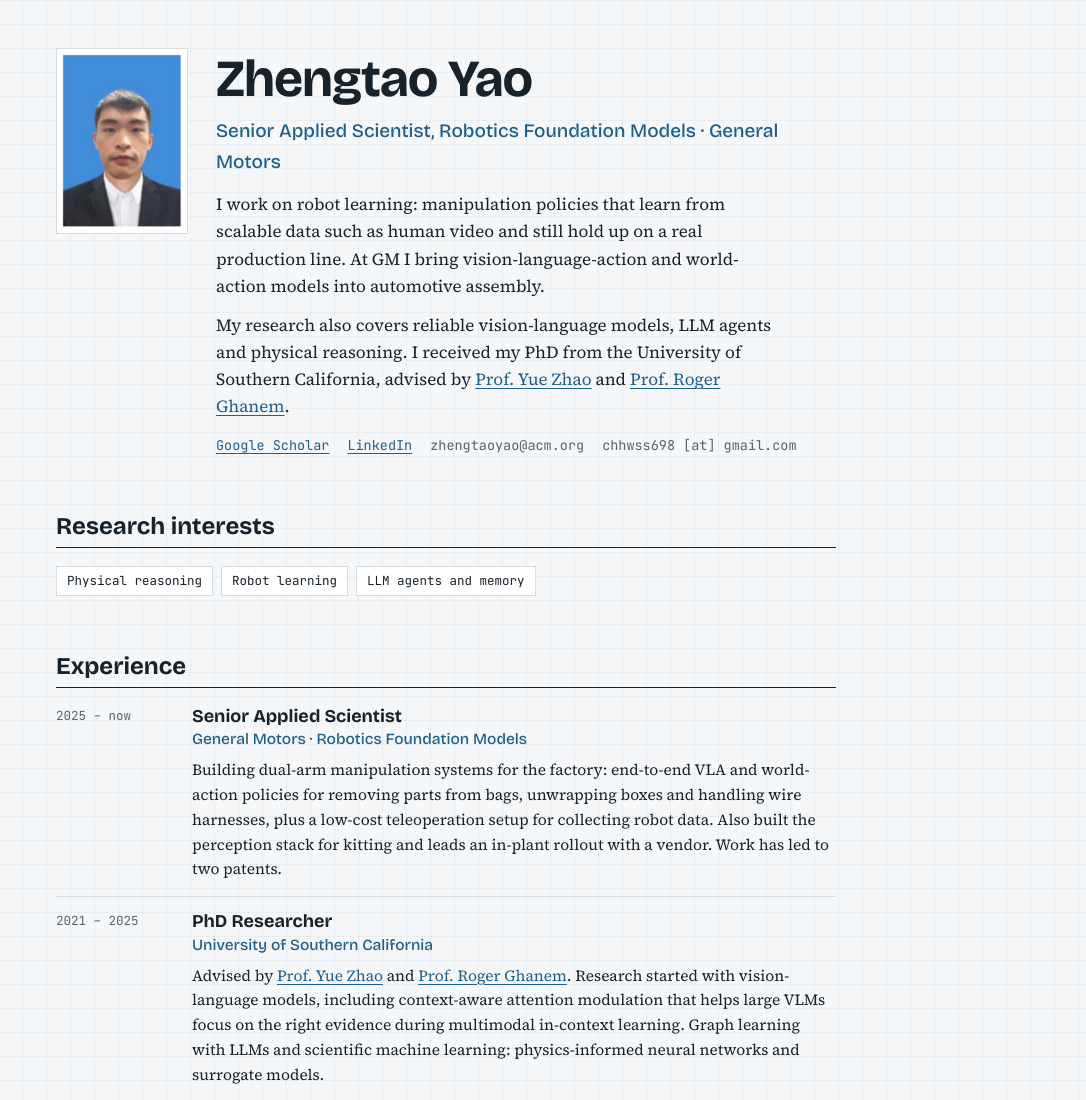
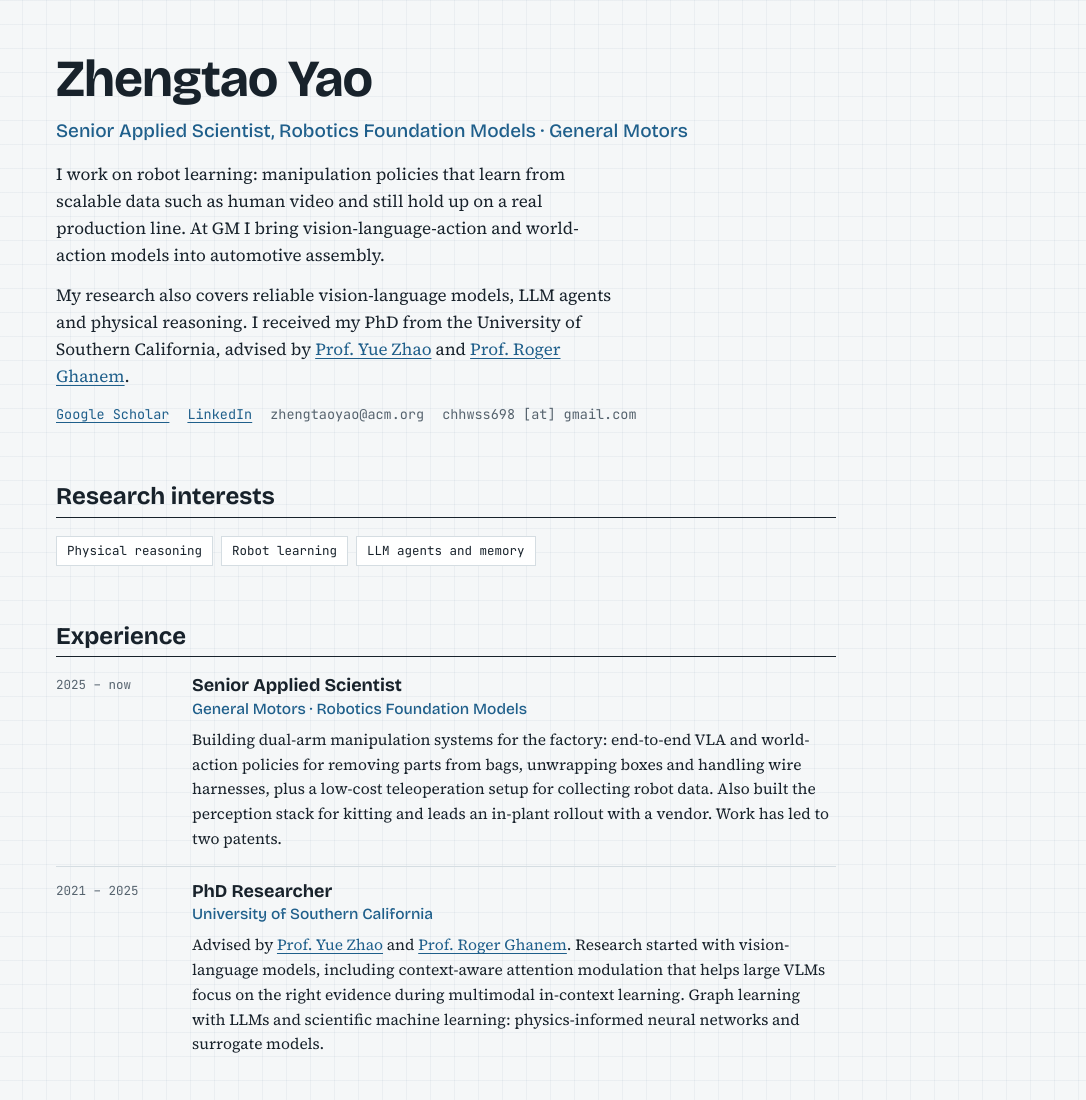
Before and after one commit to zhengtaoyao/zhengtaoyao.github.io, a plain HTML site: page index.html in a window 1280 px wide. Shown: the top 1100 px of the page, without its empty margins (194-1280 px from the left). Drawn offline with nearby package versions, Linux system fonts and the light colour scheme.

Commit message:
Remove photo
Co-Authored-By: Claude Opus 5.5 <noreply@anthropic.com>

```diff
--- a/index.html
+++ b/index.html
@@ -5,7 +5,6 @@
 <meta name="viewport" content="width=device-width, initial-scale=1, viewport-fit=cover">
 <title>Zhengtao Yao</title>
 <meta name="description" content="Zhengtao Yao: Senior Applied Scientist working on robotics foundation models at General Motors. Research in robot learning, vision-language models and trustworthy AI.">
-<link rel="icon" href="me.jpg">
 <link rel="preconnect" href="https://fonts.googleapis.com">
 <link rel="preconnect" href="https://fonts.gstatic.com" crossorigin>
 <link rel="stylesheet" href="https://fonts.googleapis.com/css2?family=Bricolage+Grotesque:opsz,wght@12..96,500;12..96,700&family=Source+Serif+4:ital,opsz,wght@0,8..60,400;0,8..60,600;1,8..60,400&family=JetBrains+Mono:wght@400;500&display=swap">
@@ -38,7 +37,7 @@ a:focus-visible{outline:2px solid var(--accent); outline-offset:2px}
 h1,h2,h3{font-family:var(--display); text-wrap:balance; margin:0; line-height:1.2}
 .label{font-family:var(--mono); font-size:12px; letter-spacing:.08em; text-transform:uppercase; color:var(--muted)}
 
-.hero{display:grid; grid-template-columns:auto 1fr; gap:28px; align-items:start}
+.hero{display:grid; grid-template-columns:1fr; gap:28px; align-items:start}
 .portrait{width:132px; margin:0; border:1px solid var(--line); background:var(--sheet); padding:5px}
 .portrait img{display:block; width:100%; height:auto}
 .hero h1{font-size:clamp(36px,6vw,52px); font-weight:700; letter-spacing:-.02em}
@@ -90,7 +89,6 @@ footer{margin-top:64px; font-family:var(--mono); font-size:11.5px; color:var(--m
 <div class="wrap">
 
   <header class="hero">
-    <figure class="portrait"><img src="me.jpg" alt="Portrait of Zhengtao Yao" width="122" height="177"></figure>
     <div>
       <h1>Zhengtao Yao</h1>
       <div class="role">Senior Applied Scientist, Robotics Foundation Models · General Motors</div>
```
Also changed, not shown: me.jpg (deleted).
